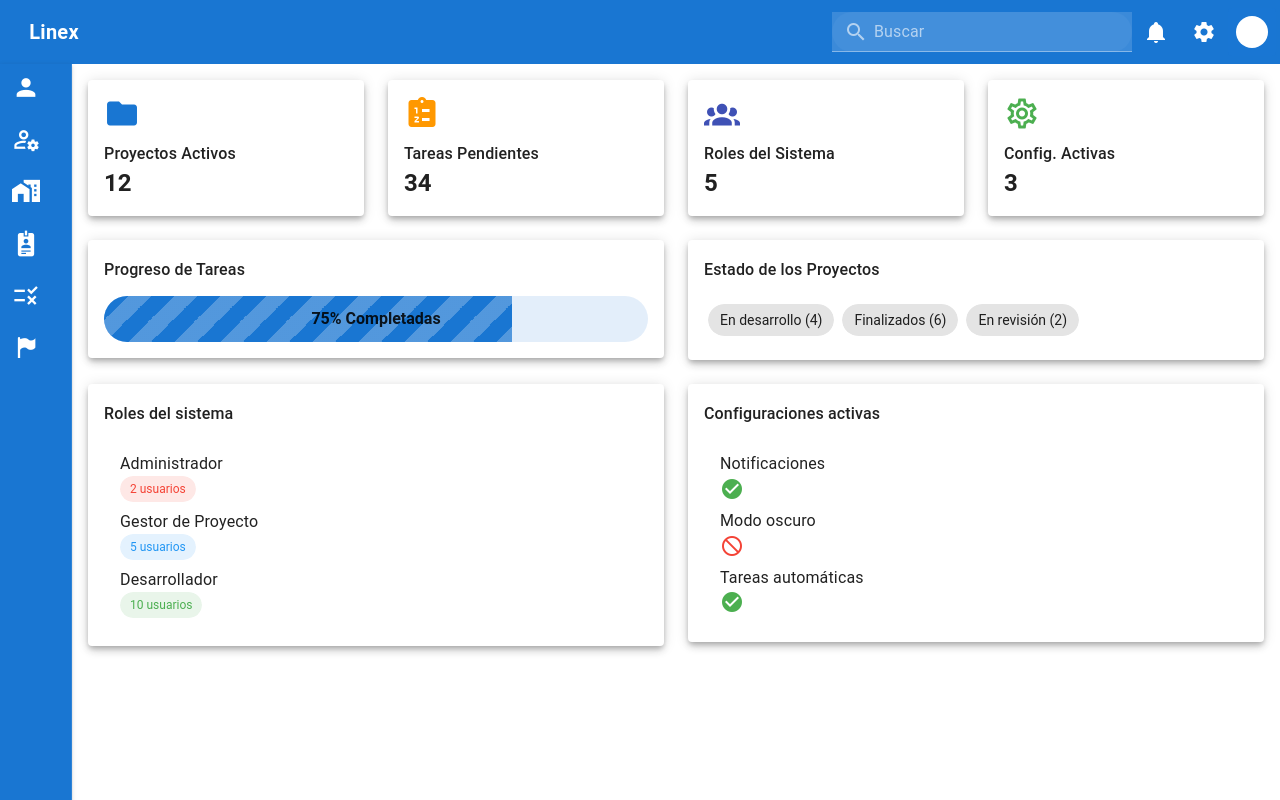
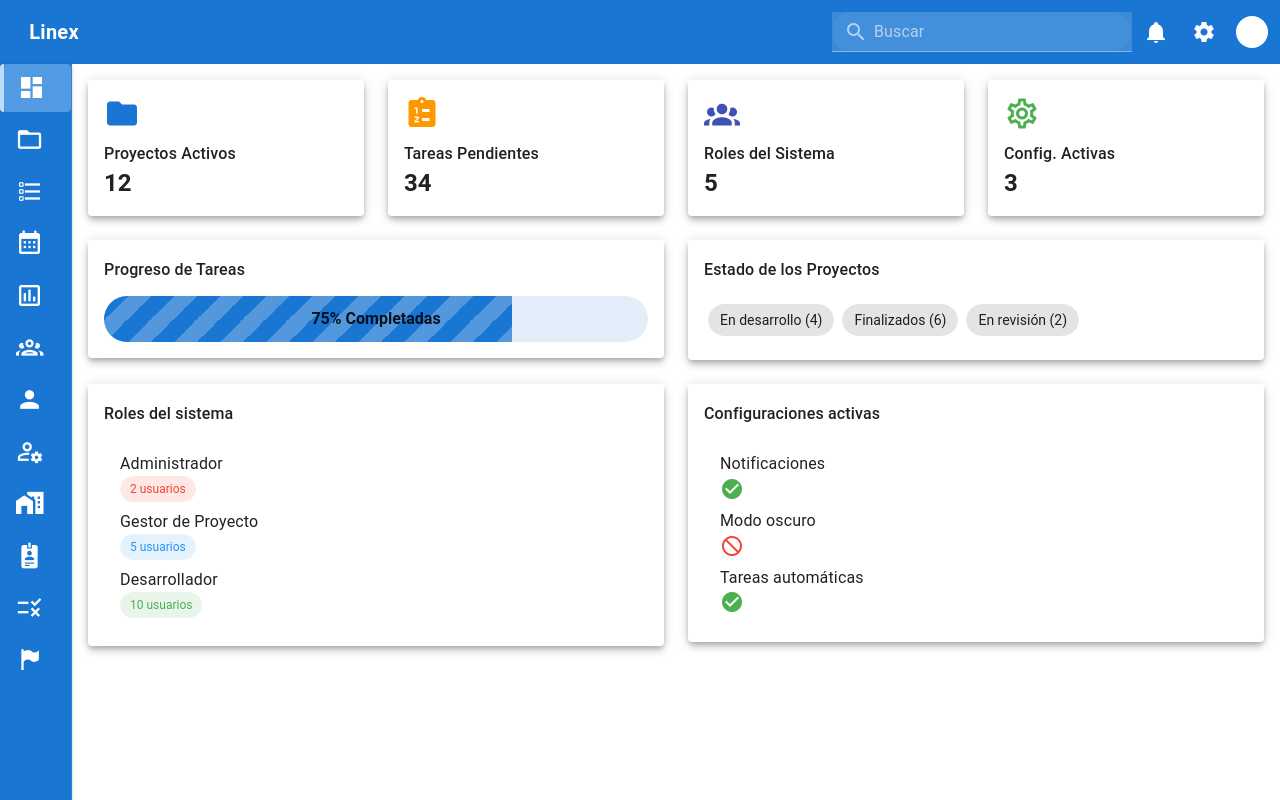
Before and after one commit to Danithza/Front_Gestion_Proyectos, a Vue app: page /dashboard in a window 1280 px wide. Built offline with nearby package versions, Linux system fonts and the light colour scheme.

Commit message:
modificacion del sidebar

```diff
--- a/src/components/Sidebar.vue
+++ b/src/components/Sidebar.vue
@@ -3,7 +3,13 @@
     <v-list dense nav class="pa-0">
       <v-tooltip v-for="item in allItems" :key="item.title" location="right">
         <template #activator="{ props }">
-          <v-list-item v-bind="props" :to="item.to" link active-class="active-item" class="icon-item">
+          <v-list-item
+            v-bind="props"
+            :to="item.to"
+            link
+            active-class="active-item"
+            class="icon-item"
+          >
             <v-icon class="icon-style">{{ item.icon }}</v-icon>
           </v-list-item>
         </template>
@@ -21,18 +27,18 @@ interface NavItem {
 }
 
 const allItems: NavItem[] = [
+  { title: 'Dashboard', icon: 'mdi-view-dashboard', to: '/dashboard' },
+  { title: 'Proyectos', icon: 'mdi-folder-outline', to: '/proyectos' },
+  { title: 'Tareas', icon: 'mdi-format-list-checkbox', to: '/tareas' },
+  { title: 'Calendario', icon: 'mdi-calendar-month', to: '/calendario' },
+  { title: 'Reportes', icon: 'mdi-chart-box-outline', to: '/reportes' },
+  { title: 'Equipos', icon: 'mdi-account-group-outline', to: '/equipos' },
   { title: 'Usuarios', icon: 'mdi-account', to: '/usuarios' },
   { title: 'Roles', icon: 'mdi-account-cog-outline', to: '/roles' },
   { title: 'Cities', icon: 'mdi-home-city', to: '/cities' },
   { title: 'Document Types', icon: 'mdi-badge-account', to: '/document-types' },
   { title: 'Statuses', icon: 'mdi-list-status', to: '/statuses' },
-  { title: 'Priorities', icon: 'mdi-flag-variant', to: '/priorities' },
-  /*{ title: 'Dashboard', icon: 'mdi-view-dashboard', to: '/dashboard' },
-  { title: 'Proyectos', icon: 'mdi-folder-outline', to: '/proyectos' },
-  { title: 'Tareas', icon: 'mdi-format-list-checkbox', to: '/tareas' },
-  { title: 'Calendario', icon: 'mdi-calendar-month', to: '/calendario' },
-  { title: 'Reportes', icon: 'mdi-chart-box-outline', to: '/reportes' },
-  { title: 'Equipos', icon: 'mdi-account-group-outline', to: '/equipos' }*/
+  { title: 'Priorities', icon: 'mdi-flag-variant', to: '/priorities' }
 ]
 </script>
 
@@ -43,28 +49,25 @@ const allItems: NavItem[] = [
 
 .custom-sidebar {
   margin-top: 64px;
-  /* Ajusta según la altura de tu navbar */
-  height: calc(100vh - 64px);
+  height: calc(100vh - 64px); /* Ajusta según la altura de tu navbar */
   position: fixed;
   z-index: 1001;
 }
 
-/* Contenedor del item con icono alineado más abajo */
 .icon-item {
   min-height: 72px;
-  padding-left: 0 !important;
-  padding-right: 0 !important;
-  display: flex !important;
-  justify-content: flex-start !important;
-  align-items: flex-end !important;
+  display: flex;
+  justify-content: center; /* Centra horizontalmente */
+  align-items: center; /* Centra verticalmente */
+  padding: 0 !important;
   cursor: pointer;
   transition: background-color 0.3s;
+  width: 100%; /* Asegura que ocupe todo el ancho del sidebar */
 }
 
 .icon-style {
   font-size: 28px;
   color: white;
-  margin-left: 12px;
   transition: color 0.3s;
 }
 
```
